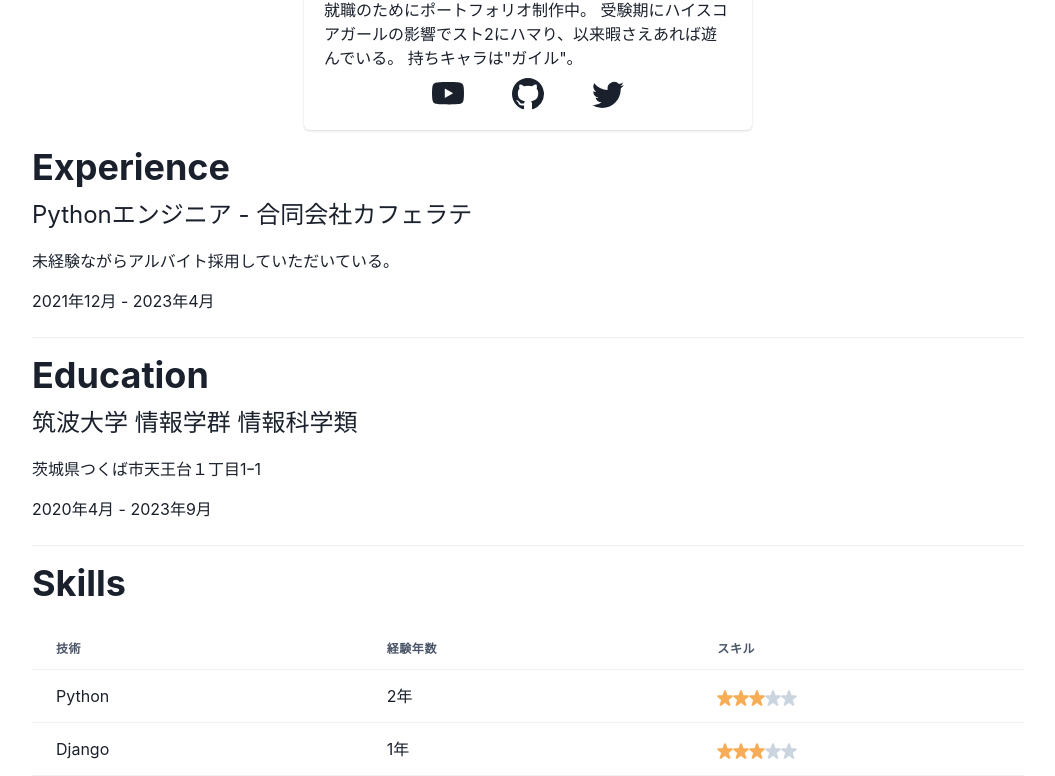
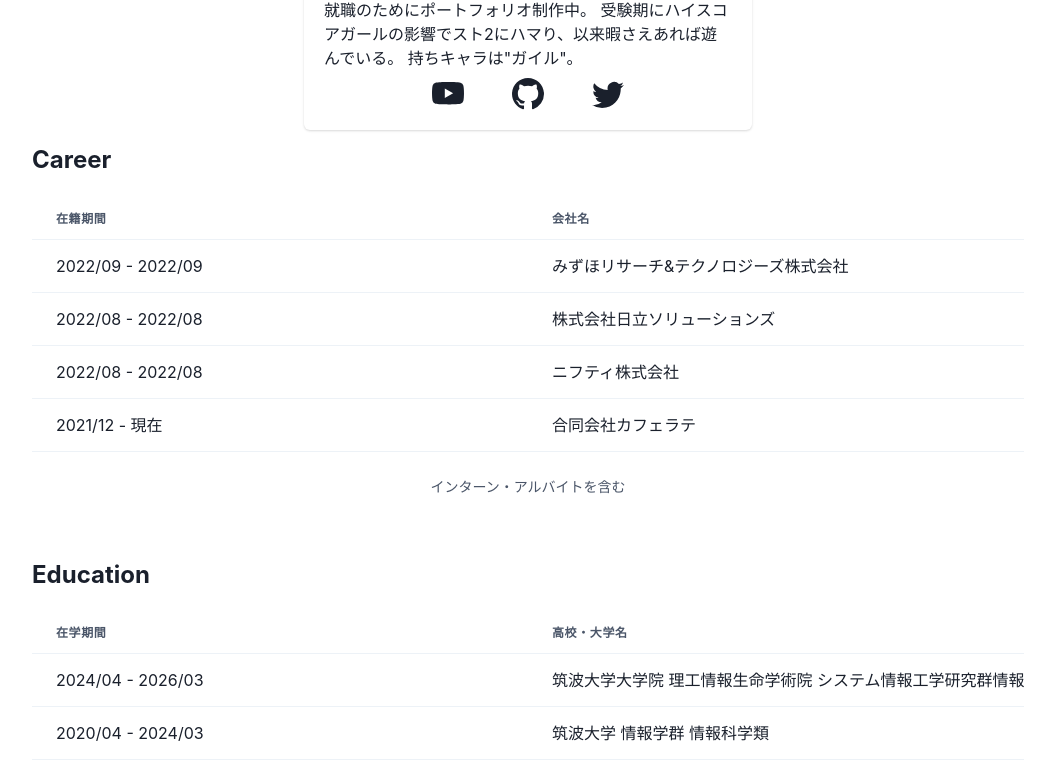
Before and after one commit to ssf2xguile/amr-portfolio, a Next.js app: page /profile in a window 1280 px wide. Shown: the part 417-1193 px from the top of the page, without its empty margins (112-1167 px from the left). Built offline with nearby package versions, Linux system fonts and the light colour scheme.

Commit message:
プロフィールページのデザインを刷新する
自分の経歴やスキルを簡単に理解してもらうため

```diff
--- /dev/null
+++ b/src/components/Career.tsx
@@ -0,0 +1,55 @@
+import {
+  Table,
+  Thead,
+  Tbody,
+  Tr,
+  Th,
+  Td,
+  TableContainer,
+  TableCaption,
+  Heading,
+} from '@chakra-ui/react';
+import { FC } from 'react';
+
+const Career: FC = () => {
+  return (
+    <div>
+      <Heading as="h4" fontSize="2xl">Career</Heading>
+      <TableContainer>
+        <Table
+          variant="simple"
+          my={6}
+          __css={{ 'table-layout': 'fixed', width: 'full' }}
+        >
+          <TableCaption>インターン・アルバイトを含む</TableCaption>
+          <Thead>
+            <Tr>
+              <Th>在籍期間</Th>
+              <Th>会社名</Th>
+            </Tr>
+          </Thead>
+          <Tbody>
+            <Tr>
+              <Td>2022/09 - 2022/09</Td>
+              <Td>みずほリサーチ&テクノロジーズ株式会社</Td>
+            </Tr>
+            <Tr>
+              <Td>2022/08 - 2022/08</Td>
+              <Td>株式会社日立ソリューションズ</Td>
+            </Tr>
+            <Tr>
+              <Td>2022/08 - 2022/08</Td>
+              <Td>ニフティ株式会社</Td>
+            </Tr>
+            <Tr>
+              <Td>2021/12 - 現在</Td>
+              <Td>合同会社カフェラテ</Td>
+            </Tr>
+          </Tbody>
+        </Table>
+      </TableContainer>
+    </div>
+  );
+};
+
+export default Career;
--- /dev/null
+++ b/src/components/Education.tsx
@@ -0,0 +1,52 @@
+import {
+  Table,
+  Thead,
+  Tbody,
+  Tr,
+  Th,
+  Td,
+  TableContainer,
+  Heading,
+} from '@chakra-ui/react';
+import { FC } from 'react';
+
+const Education: FC = () => {
+  return (
+    <div>
+      <Heading as="h4" fontSize="2xl">Education</Heading>
+      <TableContainer>
+        <Table
+          variant="simple"
+          my={6}
+          __css={{ 'table-layout': 'fixed', width: 'full' }}
+        >
+          <Thead>
+            <Tr>
+              <Th w='200'>在学期間</Th>
+              <Th w='800'>高校・大学名</Th>
+            </Tr>
+          </Thead>
+          <Tbody>
+            <Tr>
+              <Td>2024/04 - 2026/03</Td>
+              <Td>
+                筑波大学大学院 理工情報生命学術院
+                システム情報工学研究群情報理工学位プログラム
+              </Td>
+            </Tr>
+            <Tr>
+              <Td>2020/04 - 2024/03</Td>
+              <Td>筑波大学 情報学群 情報科学類</Td>
+            </Tr>
+            <Tr>
+              <Td>2016/04 - 2019/03</Td>
+              <Td>茨城県立竜ヶ崎第一高等学校</Td>
+            </Tr>
+          </Tbody>
+        </Table>
+      </TableContainer>
+    </div>
+  );
+};
+
+export default Education;
--- a/src/components/HavingSkills.tsx
+++ b/src/components/HavingSkills.tsx
@@ -8,12 +8,15 @@
   Td,
   TableCaption,
   TableContainer,
+  Heading,
 } from '@chakra-ui/react';
 import { StarIcon } from '@chakra-ui/icons';
 import { FC } from 'react';
 
 const HavingSkills: FC = () => {
   return (
+    <div>
+      <Heading as="h4" fontSize="2xl">Skills</Heading>
       <TableContainer>
         <Table
           variant="simple"
@@ -36,7 +39,10 @@
                 {Array(5)
                   .fill('')
                   .map((_, i) => (
-                  <StarIcon key={i} color={i < 3 ? 'orange.300' : 'gray.300'} />
+                    <StarIcon
+                      key={i}
+                      color={i < 3 ? 'orange.300' : 'gray.300'}
+                    />
                   ))}
               </Td>
             </Tr>
@@ -47,7 +53,10 @@
                 {Array(5)
                   .fill('')
                   .map((_, i) => (
-                  <StarIcon key={i} color={i < 3 ? 'orange.300' : 'gray.300'} />
+                    <StarIcon
+                      key={i}
+                      color={i < 3 ? 'orange.300' : 'gray.300'}
+                    />
                   ))}
               </Td>
             </Tr>
@@ -58,7 +67,10 @@
                 {Array(5)
                   .fill('')
                   .map((_, i) => (
-                  <StarIcon key={i} color={i < 1 ? 'orange.300' : 'gray.300'} />
+                    <StarIcon
+                      key={i}
+                      color={i < 1 ? 'orange.300' : 'gray.300'}
+                    />
                   ))}
               </Td>
             </Tr>
@@ -69,7 +81,10 @@
                 {Array(5)
                   .fill('')
                   .map((_, i) => (
-                  <StarIcon key={i} color={i < 1 ? 'orange.300' : 'gray.300'} />
+                    <StarIcon
+                      key={i}
+                      color={i < 1 ? 'orange.300' : 'gray.300'}
+                    />
                   ))}
               </Td>
             </Tr>
@@ -80,7 +95,10 @@
                 {Array(5)
                   .fill('')
                   .map((_, i) => (
-                  <StarIcon key={i} color={i < 2 ? 'orange.300' : 'gray.300'} />
+                    <StarIcon
+                      key={i}
+                      color={i < 2 ? 'orange.300' : 'gray.300'}
+                    />
                   ))}
               </Td>
             </Tr>
@@ -108,7 +126,10 @@
                 {Array(5)
                   .fill('')
                   .map((_, i) => (
-                  <StarIcon key={i} color={i < 4 ? 'orange.300' : 'gray.300'} />
+                    <StarIcon
+                      key={i}
+                      color={i < 4 ? 'orange.300' : 'gray.300'}
+                    />
                   ))}
               </Td>
             </Tr>
@@ -119,7 +140,10 @@
                 {Array(5)
                   .fill('')
                   .map((_, i) => (
-                  <StarIcon key={i} color={i < 4 ? 'orange.300' : 'gray.300'} />
+                    <StarIcon
+                      key={i}
+                      color={i < 4 ? 'orange.300' : 'gray.300'}
+                    />
                   ))}
               </Td>
             </Tr>
@@ -130,7 +154,10 @@
                 {Array(5)
                   .fill('')
                   .map((_, i) => (
-                  <StarIcon key={i} color={i < 3 ? 'orange.300' : 'gray.300'} />
+                    <StarIcon
+                      key={i}
+                      color={i < 3 ? 'orange.300' : 'gray.300'}
+                    />
                   ))}
               </Td>
             </Tr>
@@ -141,7 +168,10 @@
                 {Array(5)
                   .fill('')
                   .map((_, i) => (
-                  <StarIcon key={i} color={i < 3 ? 'orange.300' : 'gray.300'} />
+                    <StarIcon
+                      key={i}
+                      color={i < 3 ? 'orange.300' : 'gray.300'}
+                    />
                   ))}
               </Td>
             </Tr>
@@ -152,13 +182,17 @@
                 {Array(5)
                   .fill('')
                   .map((_, i) => (
-                  <StarIcon key={i} color={i < 3 ? 'orange.300' : 'gray.300'} />
+                    <StarIcon
+                      key={i}
+                      color={i < 3 ? 'orange.300' : 'gray.300'}
+                    />
                   ))}
               </Td>
             </Tr>
           </Tbody>
         </Table>
       </TableContainer>
+    </div>
   );
 };
 
--- a/src/pages/profile.tsx
+++ b/src/pages/profile.tsx
@@ -18,6 +18,8 @@
   Center,
   HStack, // Centerコンポーネントのインポートを追加
 } from '@chakra-ui/react';
+import Career from '@/components/Career';
+import Education from '@/components/Education';
 import HavingSkills from '@/components/HavingSkills';
 import { GithubIcon } from '@/components/GithubIcon';
 import { YouTubeIcon } from '@/components/YouTubeIcon';
@@ -75,22 +77,12 @@
               </CardBody>
             </Card>
           </Center>
-          <Heading as="h4">Experience</Heading>
-          <Text fontSize="2xl" py={2}>
-            Pythonエンジニア - 合同会社カフェラテ
-          </Text>
-          <Text py={2}>未経験ながらアルバイト採用していただいている。</Text>
-          <Text py={2}>2021年12月 - 2023年4月</Text>
-          <Divider my={4} />
-          <Heading as="h4">Education</Heading>
-          <Text fontSize="2xl" py={2}>
-            筑波大学 情報学群 情報科学類
-          </Text>
-          <Text py={2}>茨城県つくば市天王台１丁目1ｰ1</Text>
-          <Text py={2}>2020年4月 - 2023年9月</Text>
-          <Divider my={4} />
-          <Heading as="h4">Skills</Heading>
+          <VStack spacing='8'>
+          <Career />
+          <Education />
           <HavingSkills />
+          </VStack>
+
         </Container>
         <Footer />
       </Box>
```
Lines whose indentation alone changed are shown as unchanged.
